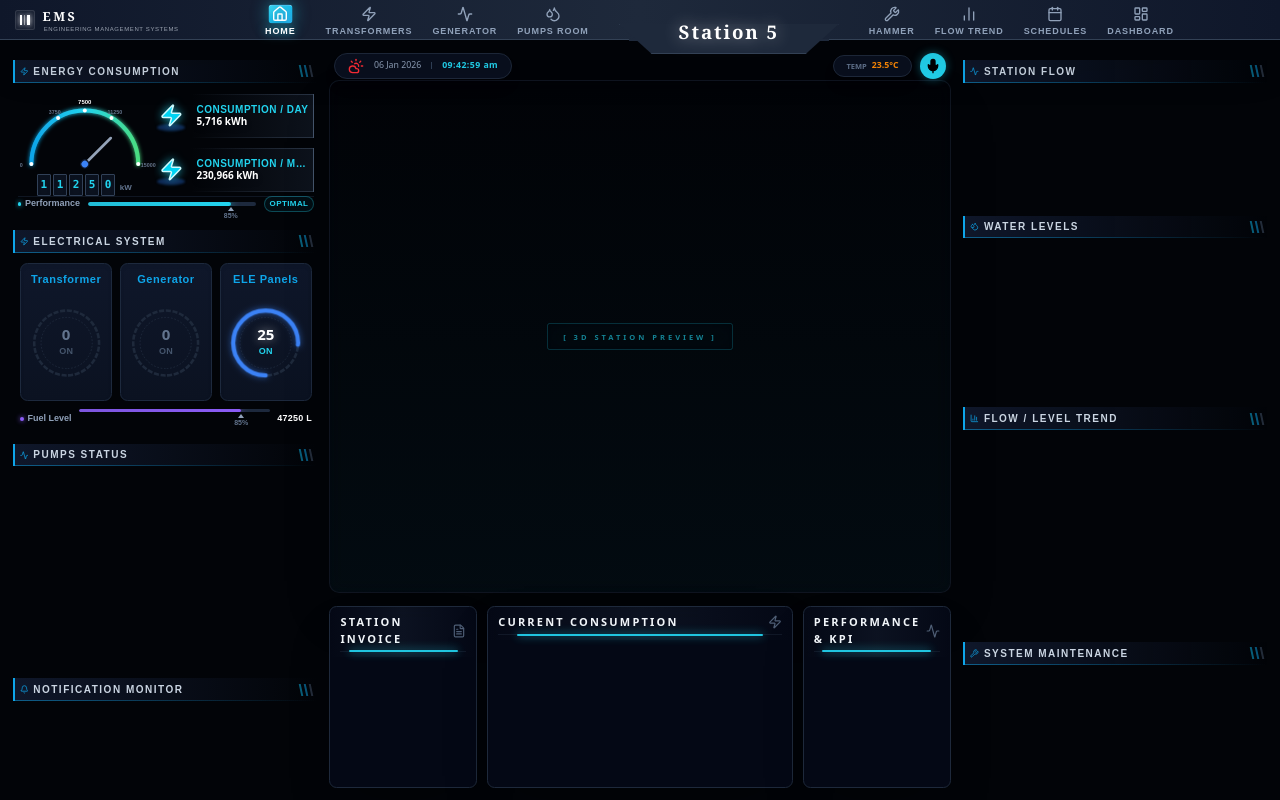
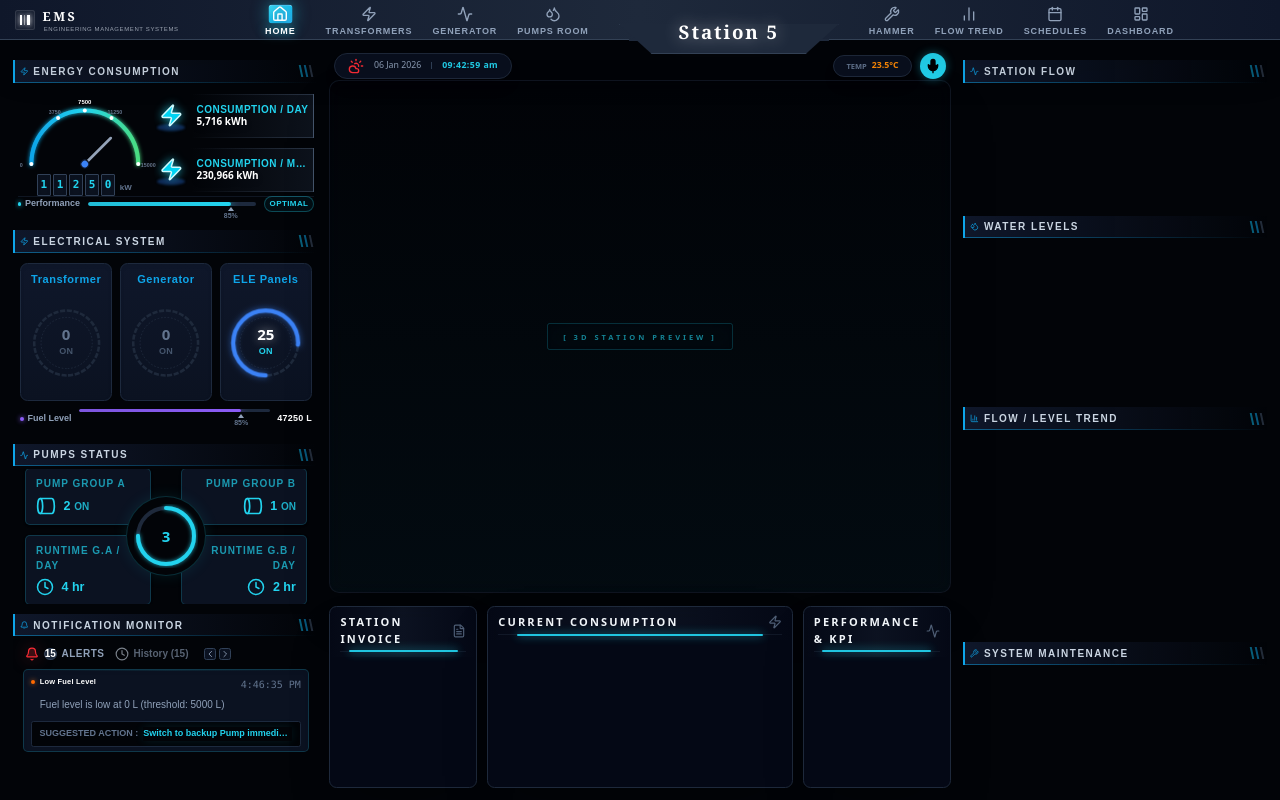
Before and after one commit to serafy0/station-dashboard, a Next.js app: page / in a window 1280 px wide. Built offline with nearby package versions, Linux system fonts and the light colour scheme.

Commit message:
Add NotificationMonitor

```diff
--- a/src/app/page.tsx
+++ b/src/app/page.tsx
@@ -5,6 +5,8 @@ import { RotateOverlay } from "@/components/RotateOverlay";
 import { Zap, Activity, Droplets, Bell, FileText, BarChart3, Wrench, Battery, CloudSun, Mic } from "lucide-react";
 import { EnergyConsumption } from "@/components/dashboard/EnergyConsumption";
 import { ElectricalSystem } from "@/components/dashboard/ElectricalSystem";
+import { PumpsStatus } from "@/components/dashboard/PumpsStatus";
+import { NotificationMonitor } from "@/components/dashboard/NotificationMonitor";
 
 export default function Home() {
   return (
@@ -25,8 +27,12 @@ export default function Home() {
               <SideTechPanel title="Electrical System" icon={Zap} className="h-[28%]">
                   <ElectricalSystem />
               </SideTechPanel>
-              <SideTechPanel title="Pumps Status" icon={Activity} className="flex-1" />
-              <SideTechPanel title="Notification Monitor" icon={Bell} className="h-[15%]" />
+              <SideTechPanel title="Pumps Status" icon={Activity} className="h-[22%]">
+                 <PumpsStatus />
+              </SideTechPanel>
+              <SideTechPanel title="Notification Monitor" icon={Bell} className="h-[20%]">
+                 <NotificationMonitor />
+              </SideTechPanel>
             </div>
 
             <div className="col-span-6 flex flex-col gap-5 h-full relative">
--- /dev/null
+++ b/src/components/dashboard/NotificationMonitor.tsx
@@ -0,0 +1,142 @@
+"use client";
+
+import { useState } from "react";
+import { Bell, Clock, ChevronLeft, ChevronRight } from "lucide-react";
+import { cn } from "@/lib/utils";
+
+interface AlertData {
+  id: number;
+  type: "warning" | "critical" | "info";
+  title: string;
+  message: string;
+  timestamp: string;
+  suggestedAction: string;
+  isRead: boolean;
+}
+
+const MOCK_ALERTS: AlertData[] = [
+  {
+    id: 1,
+    type: "warning",
+    title: "Low Fuel Level",
+    message: "Fuel level is low at 0 L (threshold: 5000 L)",
+    timestamp: "4:46:35 PM",
+    suggestedAction: "Switch to backup Pump immediately.",
+    isRead: false,
+  },
+  {
+    id: 2,
+    type: "critical",
+    title: "Pump A Overheat",
+    message: "Core temperature exceeded 85°C operating limit.",
+    timestamp: "4:42:10 PM",
+    suggestedAction: "Initiate emergency cooling sequence.",
+    isRead: false,
+  },
+  {
+    id: 3,
+    type: "info",
+    title: "Generator Standby",
+    message: "Generator 2 is now in standby mode.",
+    timestamp: "3:15:00 PM",
+    suggestedAction: "Verify auto-start parameters.",
+    isRead: false,
+  },
+];
+
+export function NotificationMonitor() {
+  const [currentIndex, setCurrentIndex] = useState(0);
+  const totalAlerts = 15;
+
+  const currentAlert = MOCK_ALERTS[currentIndex];
+
+  const handleNext = () => {
+    setCurrentIndex((prev) => (prev + 1) % MOCK_ALERTS.length);
+  };
+
+  const handlePrev = () => {
+    setCurrentIndex((prev) => (prev - 1 + MOCK_ALERTS.length) % MOCK_ALERTS.length);
+  };
+
+  const getStatusColor = (type: string) => {
+    switch (type) {
+      case "critical": return "bg-red-500 shadow-[0_0_5px_rgba(239,68,68,0.8)]";
+      case "warning": return "bg-orange-500 shadow-[0_0_5px_rgba(249,115,22,0.8)]";
+      default: return "bg-blue-500";
+    }
+  };
+
+  return (
+    <div className="w-full h-full flex flex-col p-3 text-slate-300">
+
+      <div className="flex items-center gap-6 mb-3 px-1">
+
+        <div className="flex items-center gap-4">
+
+          <div className="flex items-center gap-2">
+             <Bell size={14} className="text-red-500 fill-red-500/20 drop-shadow-[0_0_8px_rgba(239,68,68,0.5)]" />
+             <div className="h-5 w-5 rounded-full bg-[#1e293b] flex items-center justify-center border border-slate-700">
+                <span className="text-[10px] font-bold text-white">{totalAlerts}</span>
+             </div>
+             <span className="text-[10px] font-bold uppercase tracking-wider text-slate-400">Alerts</span>
+          </div>
+
+          <div className="flex items-center gap-2 opacity-60">
+             <Clock size={14} />
+             <span className="text-[10px] font-bold text-slate-400">History ({totalAlerts})</span>
+          </div>
+
+        </div>
+
+        <div className="flex items-center gap-1">
+          <button
+            onClick={handlePrev}
+            className="w-5 h-5 bg-[#0b1221] border border-slate-700 rounded flex items-center justify-center hover:bg-slate-800 hover:border-[#22d3ee] transition-colors group"
+          >
+            <ChevronLeft size={12} className="text-slate-400 group-hover:text-white" />
+          </button>
+          <button
+            onClick={handleNext}
+            className="w-5 h-5 bg-[#0b1221] border border-slate-700 rounded flex items-center justify-center hover:bg-slate-800 hover:border-[#22d3ee] transition-colors group"
+          >
+             <ChevronRight size={12} className="text-slate-400 group-hover:text-white" />
+          </button>
+        </div>
+
+      </div>
+
+      <div className="flex-1 bg-[#0b1221] border border-[#22d3ee]/20 rounded-lg p-3 flex flex-col justify-between shadow-inner relative overflow-hidden group">
+
+        <div className="absolute top-0 left-0 w-full h-[1px] bg-gradient-to-r from-transparent via-[#22d3ee]/20 to-transparent opacity-50" />
+
+        <div className="flex items-start justify-between mb-2">
+           <div className="flex items-center gap-2">
+              <div className={cn("w-1.5 h-1.5 rounded-full", getStatusColor(currentAlert.type))} />
+              <span className="text-xs font-bold text-white tracking-wide">
+                {currentAlert.title}
+              </span>
+           </div>
+           <span className="text-[10px] font-mono text-slate-500">
+             {currentAlert.timestamp}
+           </span>
+        </div>
+
+        <div className="mb-3 pl-3.5">
+           <p className="text-[10px] leading-relaxed text-slate-400">
+             {currentAlert.message}
+           </p>
+        </div>
+
+        <div className="mt-auto bg-[#020408] border border-slate-800 rounded px-3 py-2 flex items-center justify-between gap-2">
+            <span className="text-[9px] font-bold text-slate-500 uppercase whitespace-nowrap">
+            Suggested Action :
+            </span>
+            <span className="text-[9px] font-bold text-[#22d3ee] truncate shadow-[0_0_10px_rgba(34,211,238,0.1)]">
+            {currentAlert.suggestedAction}
+            </span>
+        </div>
+
+      </div>
+    </div>
+  );
+}
```
